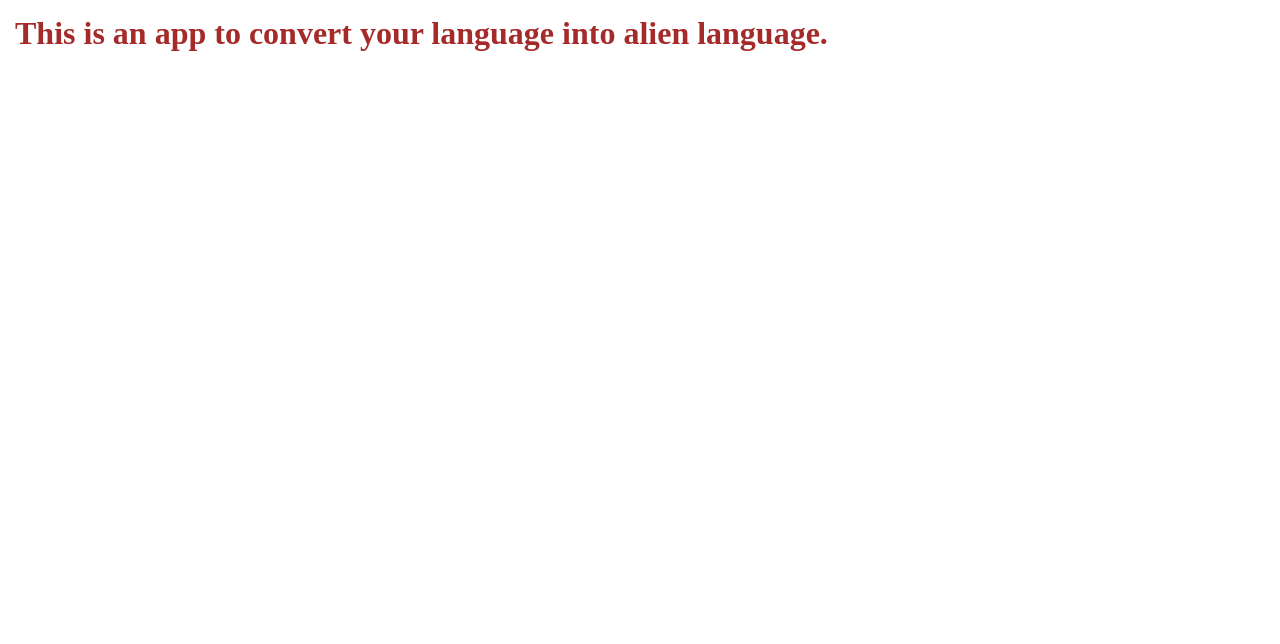
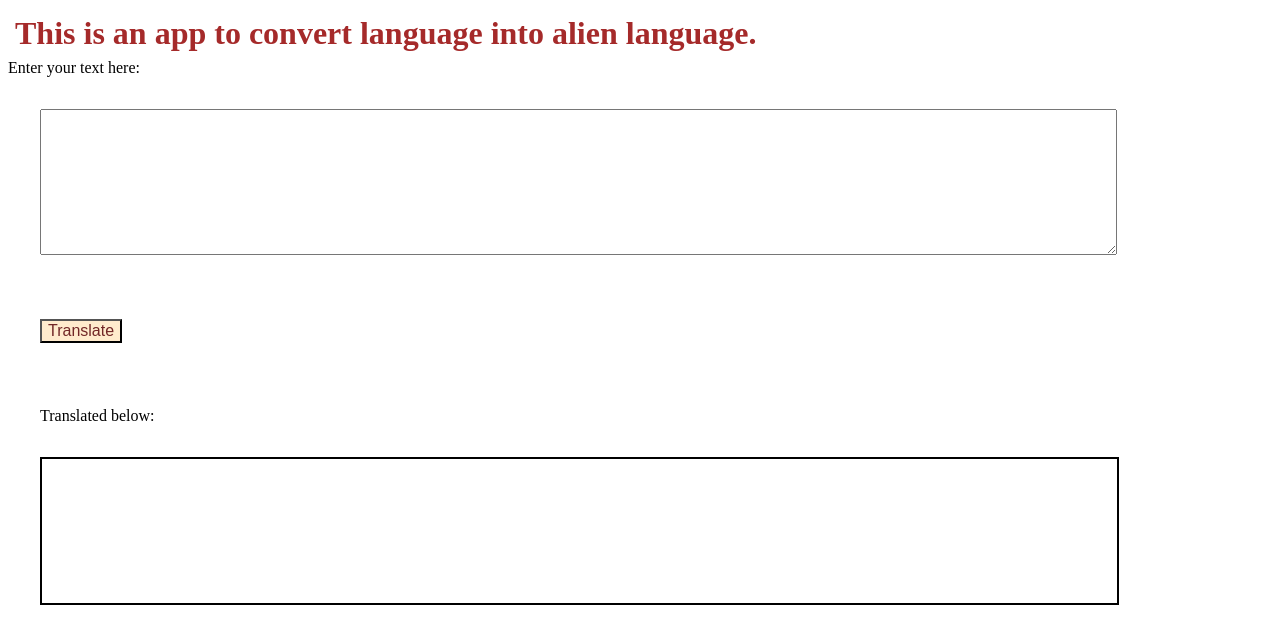
Before and after one commit to DaminiTiwari/translate-app, a plain HTML site: page index.html in a window 1280 px wide. Drawn offline with Linux system fonts and the light colour scheme.

Commit message:
added js

```diff
--- /dev/null
+++ b/app.js
@@ -0,0 +1,26 @@
+var inputButton = document.querySelector("#translate-btn");
+var textInput = document.querySelector("#text-area")
+var outputText = document.querySelector("#output")
+
+var url = "https://api.funtranslations.com/translate/minion.json"
+
+var tranlationURL = (text) => {
+    return url + "?" + "text="+ text;
+}
+
+clickHandler = () => {
+    //console.log("clicked")
+    var inputText = textInput.value;
+
+    fetch(tranlationURL(inputText))
+        .then(response => response.json())
+        .then(json=> {
+            var translatedFinal = json.contents.translated;
+            outputText.innerHTML = translatedFinal})
+       // .then(json => console.log(json.contents.translated))
+}
+
+
+inputButton.addEventListener("click", clickHandler);
+
+//console.log(inputButton);
--- a/index.css
+++ b/index.css
@@ -13,3 +13,26 @@ margin: 0px 0px;
     display: inline-block;
     text-align: center;
 }
+#text-area{
+    display: block;
+    padding: 2rem;
+    margin: 2rem;
+    height: 80px;
+    width: 80%;
+}
+
+#translate-btn{
+    margin: 2rem;
+    padding: auto;
+    background-color: blanchedalmond;
+    color: rgb(114, 39, 39);
+    font-size: 1rem;
+}
+
+#output{
+    padding: 2rem;
+    margin: 2rem;
+    height: 80px;
+    width: 80%;
+    border: 2px solid black;
+}
--- a/index.html
+++ b/index.html
@@ -1,5 +1,6 @@
 <!DOCTYPE html>
 <html lang="en">
+
 <head>
     <meta charset="UTF-8">
     <meta http-equiv="X-UA-Compatible" content="IE=edge">
@@ -7,7 +8,16 @@
     <title>Aww</title>
     <link rel="stylesheet" href="index.css">
 </head>
+
 <body>
-    <h1 class="heading">This is an app to convert your language into alien language.</h1>
+    <h1 class="heading">This is an app to convert language into alien language.</h1>
+    <div> Enter your text here:
+        <textarea id="text-area"></textarea>
+        <button id="translate-btn">Translate</button>
+    </div>
+<div style="margin: 2rem;">Translated below:</div>
+    <div id="output" name="translated"></div>
+    <script src="app.js" type="text/javascript"></script>
 </body>
+
 </html>
```
